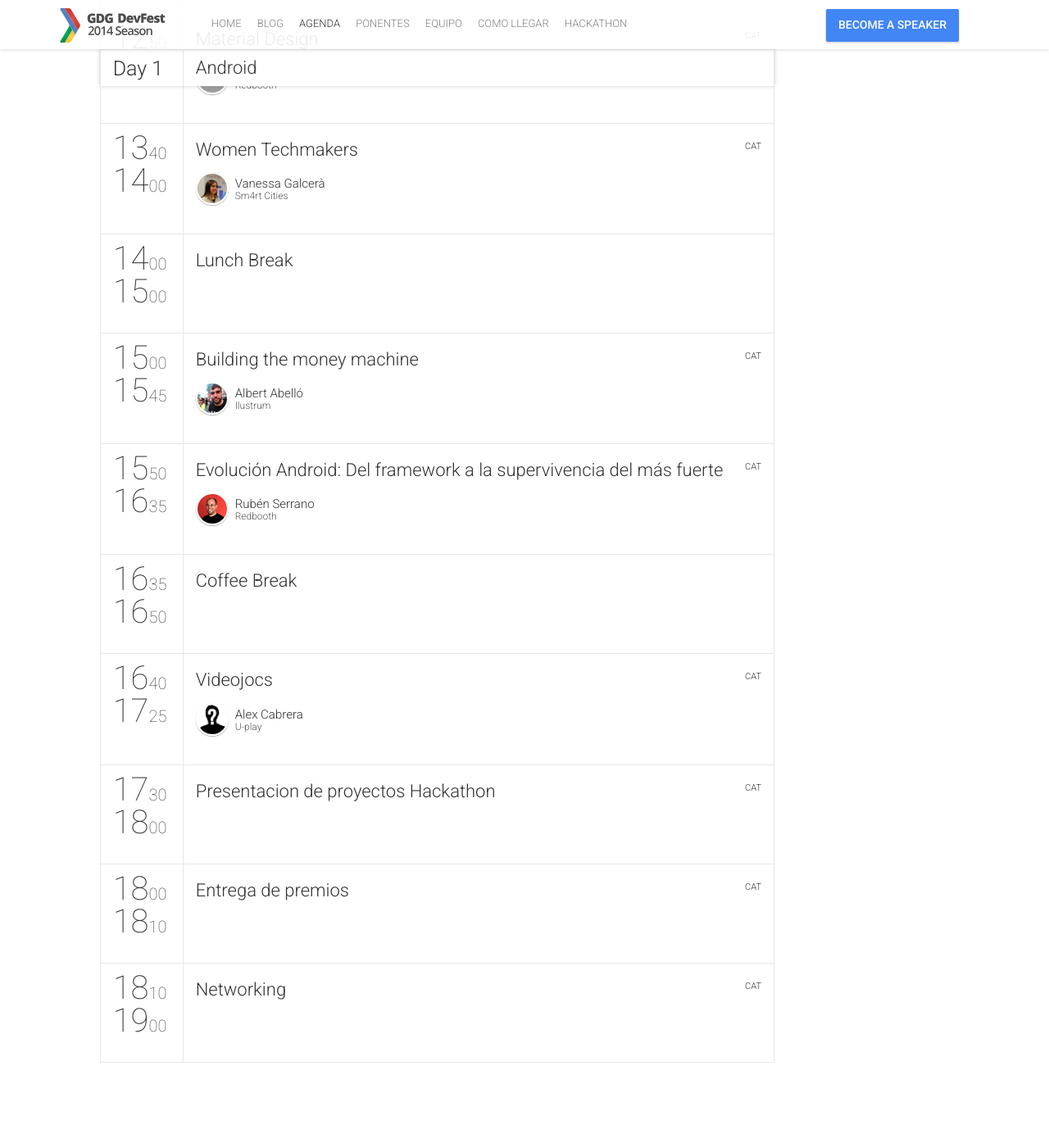
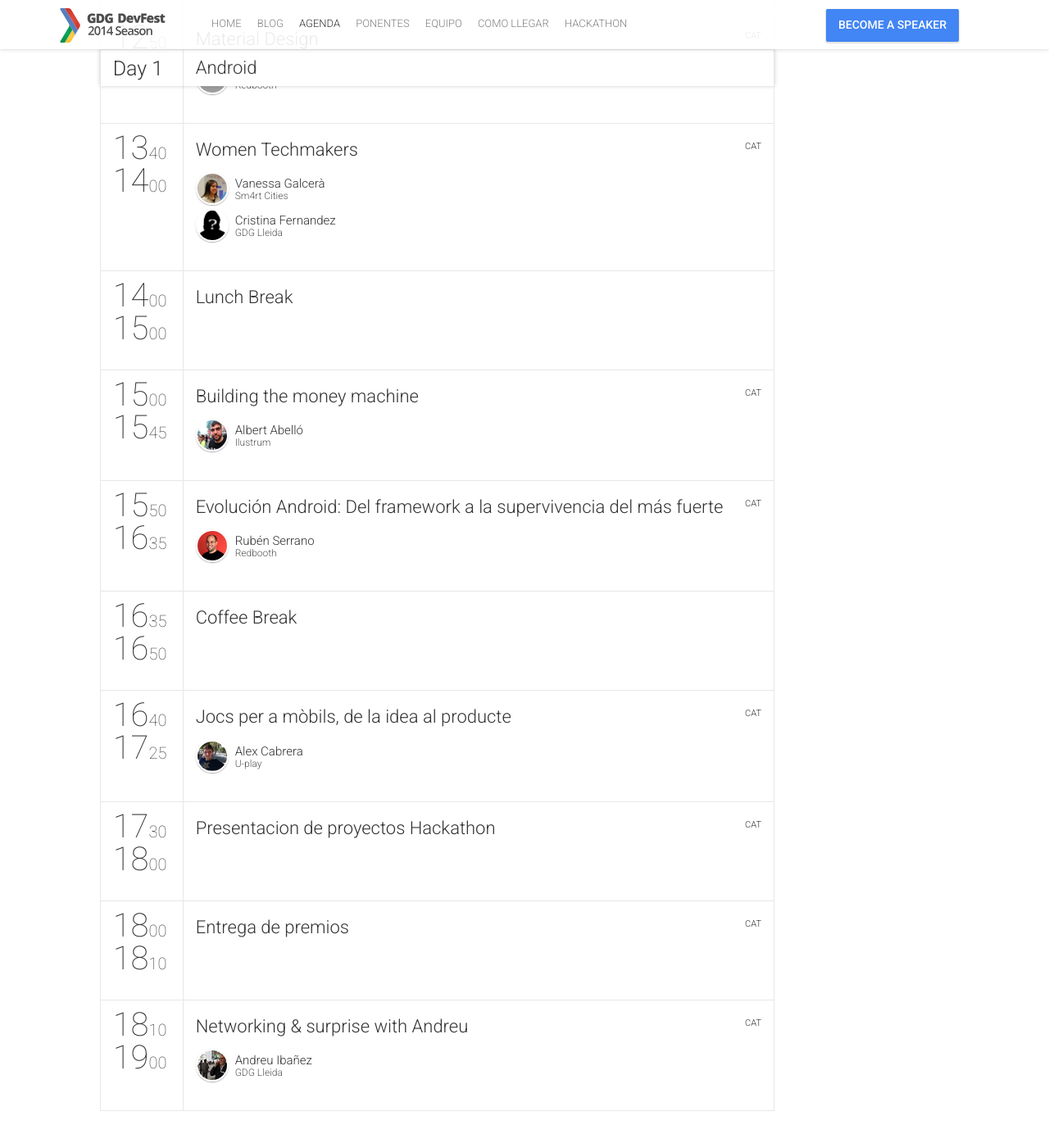
Before and after one commit to TomasGiS/zeppelin, a Jekyll site: the page built from schedule.html, in a window 1280 px wide and 1400 px high, scrolled down 1466 px. Shown: the top 1395 px of the window at 82% size. Built offline with Jekyll 4.4.1, drawn with Linux system fonts in a browser that asks for light colours; nearby versions of some CDN libraries; comment, search, counter and statistics services are not loaded; part of the change alters nothing that is shown; some of the changed text lies outside the part shown; grey boxes are pictures that could not be loaded.

Commit message:
Update talks

```diff
--- a/_data/sessions.yml
+++ b/_data/sessions.yml
@@ -44,8 +44,8 @@
   complexity: "Intermediate"
 -
     id: 003
-    title: "Gamification"
-    description: ""
+    title: "The Age of Gamification"
+    description: "Parlarem de que es la gamificació, els mites i llegendes que s'han generat al voltant d'aquest terme tant de moda, i veurem casos reals on ha funcionat."
     subtype: presentation
     speakers: [3]
     language: cat
@@ -56,7 +56,7 @@
     description: ""
     subtype: presentation
     speakers: [0]
-    language: cat
+    language: es
     complexity: "Beginner"
 -
     id: 005
@@ -87,13 +87,13 @@
     title: "Women Techmakers"
     description: ""
     subtype: presentation
-    speakers: [8]
+    speakers: [8, 11]
     language: cat
     complexity: "Intermediate"
 -
     id: 009
-    title: "Videojocs"
-    description: ""
+    title: "Jocs per a mòbils, de la idea al producte"
+    description: "En aquesta xerrada parlarem de com es genera una idea per a un joc de mòbil, i que hem de fer per a convertir-la en una realitat. Maduració de la idea, fil conductor, fidelització, progrés, xarxes socials, monetització,  llançament, anàlisi, eines de desenvolupament, consells... Tot el que el temps ens permeti!"
     subtype: presentation
     speakers: [7]
     language: cat
@@ -103,7 +103,7 @@
   title: "Presentacion de proyectos Hackathon"
   description: ""
   subtype: Hackathon
-  speakers: [11]
+  speakers: []
   language: cat
   complexity: "Hackathon"
 -
@@ -111,14 +111,14 @@
     title: "Entrega de premios"
     description: ""
     subtype: Hackathon
-    speakers: [11]
+    speakers: []
     language: cat
     complexity: "Hackathon"
 -
     id: 602
-    title: "Networking"
+    title: "Networking & surprise with Andreu"
     description: ""
     subtype: Networking
-    speakers: [9]
+    speakers: [10]
     language: cat
     complexity: "Networking"
--- a/_data/speakers.yml
+++ b/_data/speakers.yml
@@ -27,19 +27,19 @@
     name: "Jordi"
     surname: "Duch"
     company: "URV"
-    title: "Gamificación"
-    bio: ""
-    thumbnailUrl: jordiDuch.png
+    title: ""
+    bio: "Sóc enginyer en Informatica per la URV i doctor en Física per la Universitat de Barcelona. Actualment sóc professor del Departament d'Enginyeria Informatica i Matematiques de la URV, consultor a la UOC en temes de jocs i gamificació. També soc co-fundador de l'empresa chimu solutions dedicada a big data analytics en el mon dels esports."
+    thumbnailUrl: duch.png
     rockstar: true
     social:
     - {name: "google-plus", link: "https://plus.google.com/101787050467842633901/"}
 
 -
     id: 0
-    name: "TomasGiS"
-    surname: ""
+    name: ""
+    surname: "TomasGiS"
     company: "Sm4rt Cities"
-    title: "Android TV"
+    title: ""
     bio: ""
     thumbnailUrl: TomasGiS.jpg
     rockstar: true
@@ -89,8 +89,8 @@
     surname: "Cabrera"
     company: "U-play"
     title: ""
-    bio: "Es desarrollador en U-Play Online donde participa en la creación de juegos web y móviles desde hace más de 4 años. Como buen fan de Android, tiene publicadas aplicaciones y juegos a título personal. Apasionado de los videojuegos en casi todas sus versiones y plataformas, aunque se decanta por los juegos de PC."
-    thumbnailUrl: unkown_boy.png
+    bio: "Vaig començar a picar tecles per a poder fer els meus propis jocs, cosa que em va dur a treballar a U-Play Online on m'encarrego del departament de desenvolupament. M'agrada ficar tota la meva passió als jocs que publiquem com si fossin per a mi mateix. Molt fan de tot el que fa 'llumetes', especialment dels dispositius Android."
+    thumbnailUrl: alex.jpg
     rockstar: true
     social:
     - {name: "google-plus", link: "https://plus.google.com/+AlexCabreraGil/"}
@@ -108,3 +108,26 @@
     - {name: "google-plus", link: "https://google.com/+VanessaGalcera"}
     - {name: "twitter", link: "https://twitter.com/vanessagare"}
     - {name: "site", link: "http://www.vgalcera.wordpress.com/"}
+
+-
+    id: 11
+    name: "Cristina"
+    surname: "Fernandez"
+    company: "GDG Lleida"
+    title: "Organizer"
+    bio: ""
+    thumbnailUrl: unknown_girl.png
+    rockstar: true
+    social:
+    - {name: "google-plus", link: "https://google.com/115851459432041211023"}
+-
+    id: 10
+    name: "Andreu"
+    surname: "Ibañez"
+    company: "GDG Lleida"
+    title: "Organizer"
+    bio: "Andreu es Project Manager en Ponent 2002, un pyme tecnológica localizada en Lleida. Con 30 años de experiencia en tecnología, siempre ha estado involucrado en este sector IT y disfruta innovando constantemente. Actualmente se dedica la creación de nuevas tecnologías para áreas tan dispares como la Arqueología, clústers de visualización, láseres y drones. Es especialista en el ecosistema de Google, donde es Glass Explorer con la startup MundoGlass, mentor del Google Summer of Code con los proyectos Liquid Galaxy y CC Extractor, tiene montado una laboratorio único en el mundo para hacer proyectos con las diversas tecnologías de mapas de Google, el Liquid Galaxy LAB, y es además fundador y organizador del Google Developers Group GDG Lleida."
+    thumbnailUrl: andreu.png
+    rockstar: true
+    social:
+    - {name: "google-plus", link: "https://google.com/+AndreuIbáñez"}
```
Also changed, not shown: img/people/alex.jpg (added), img/people/andreu.png (added), img/people/crintina.png (added), img/people/duch.png (added).
